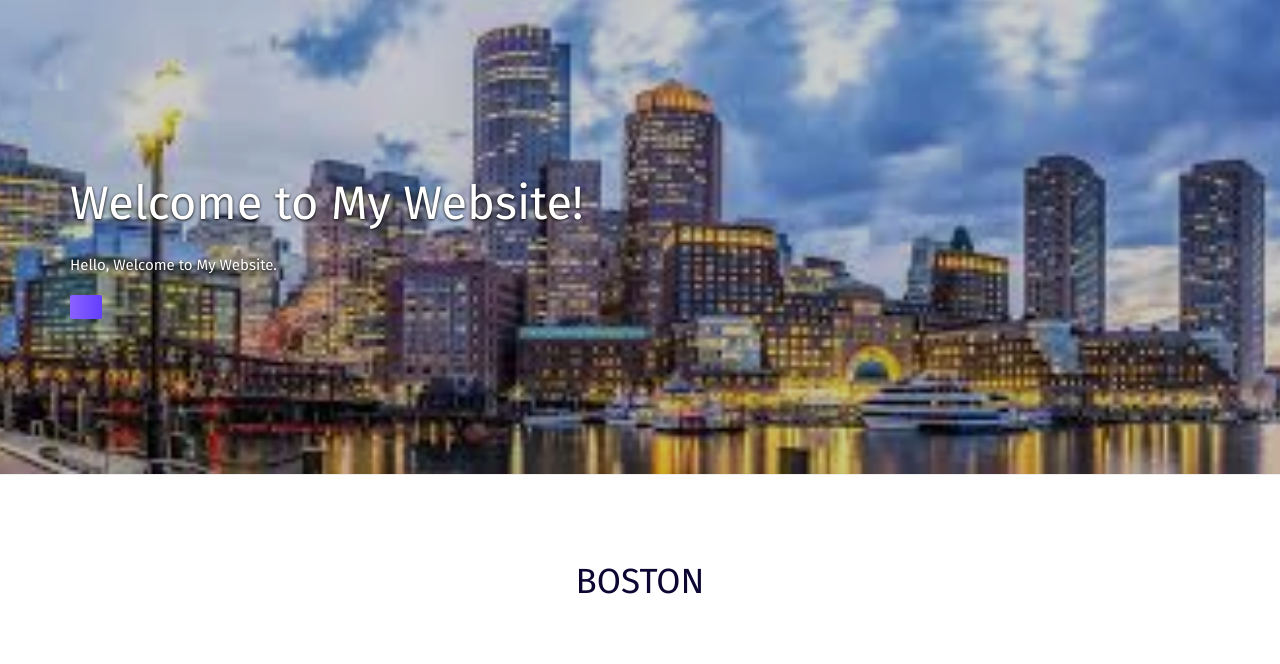
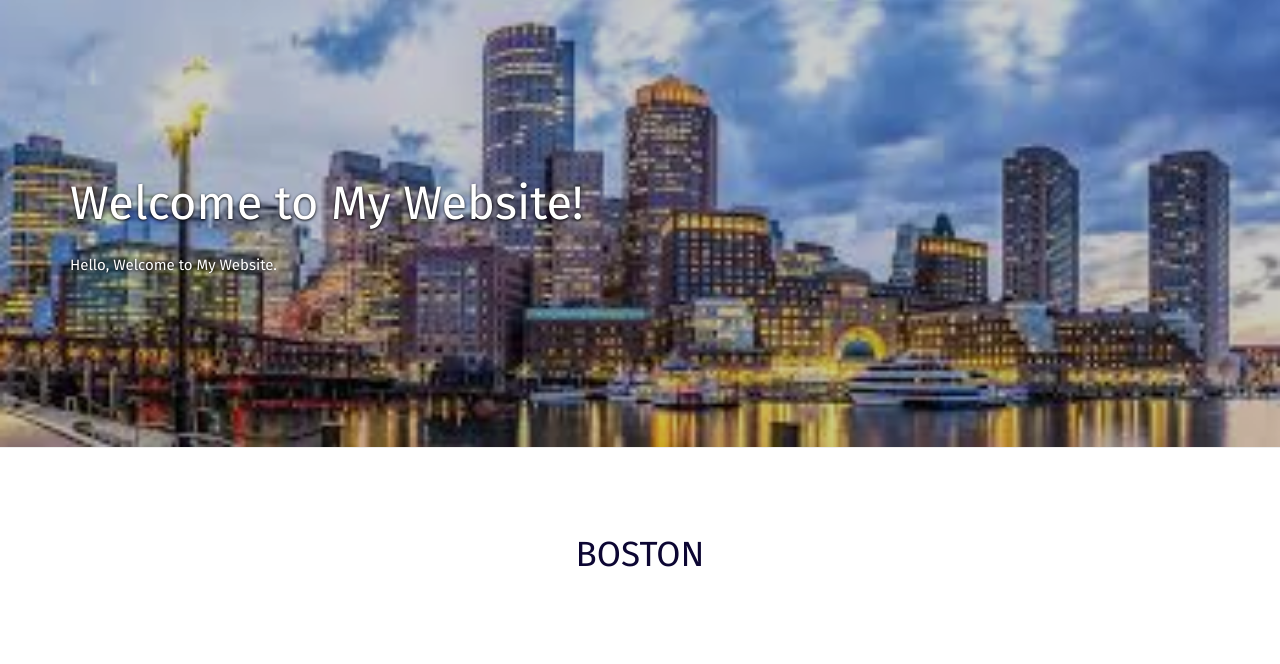
Before and after one commit to maronmaroncat/wed, a plain HTML site: page index.html in a window 1280 px wide. Shown: the part 83-747 px from the top of the page. Drawn offline with Linux system fonts and the light colour scheme; a web font is replaced by a local one.

Commit message:
Update index.html

```diff
--- a/index.html
+++ b/index.html
@@ -70,7 +70,7 @@
                 <p>Hello, Welcome to My Website.
 
                                 </p>
-                 <a href="./download.html" title="" class="btn btn-lg btn-primary"></a>
+
             </div>
 
         </div>
```
